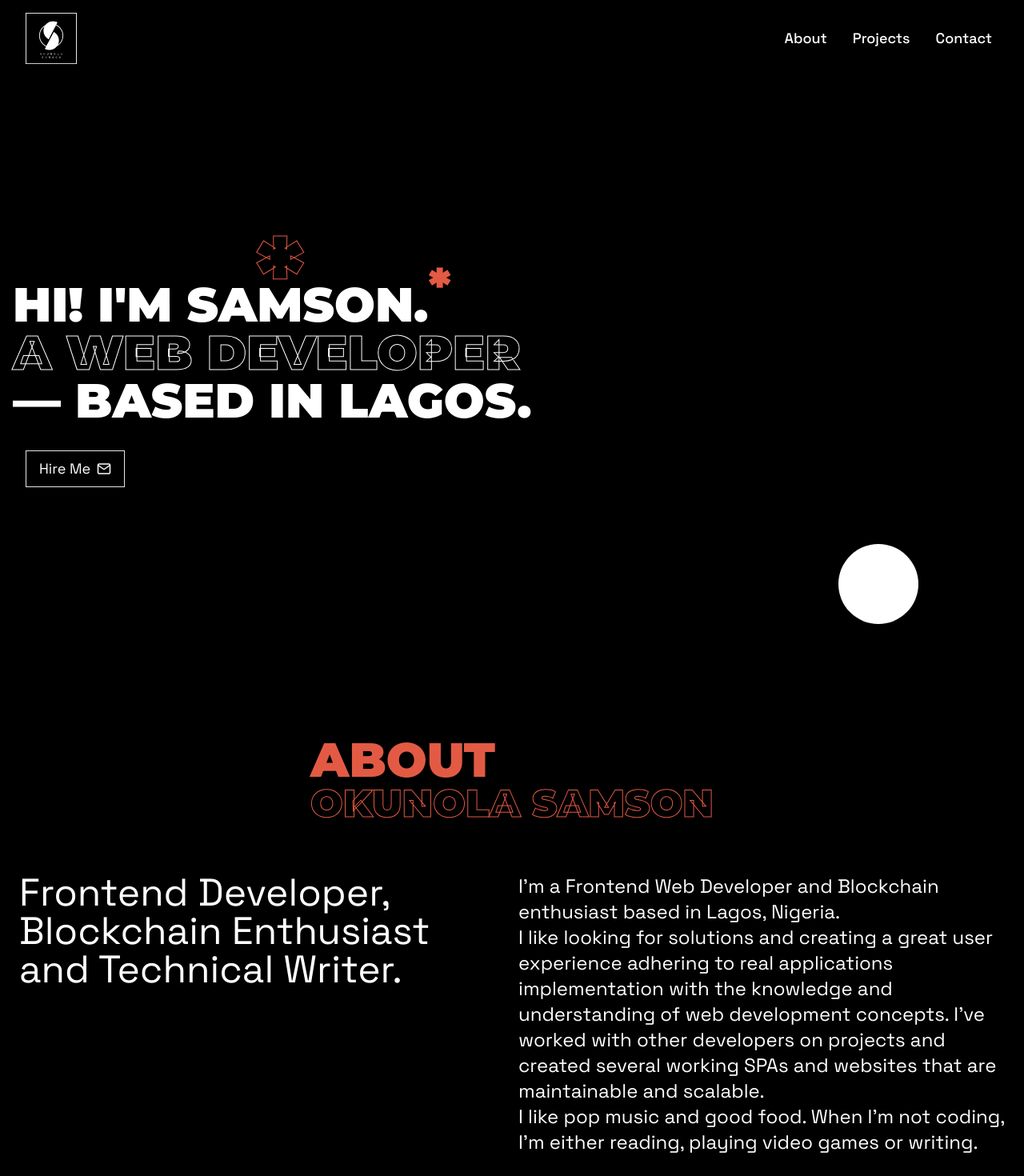
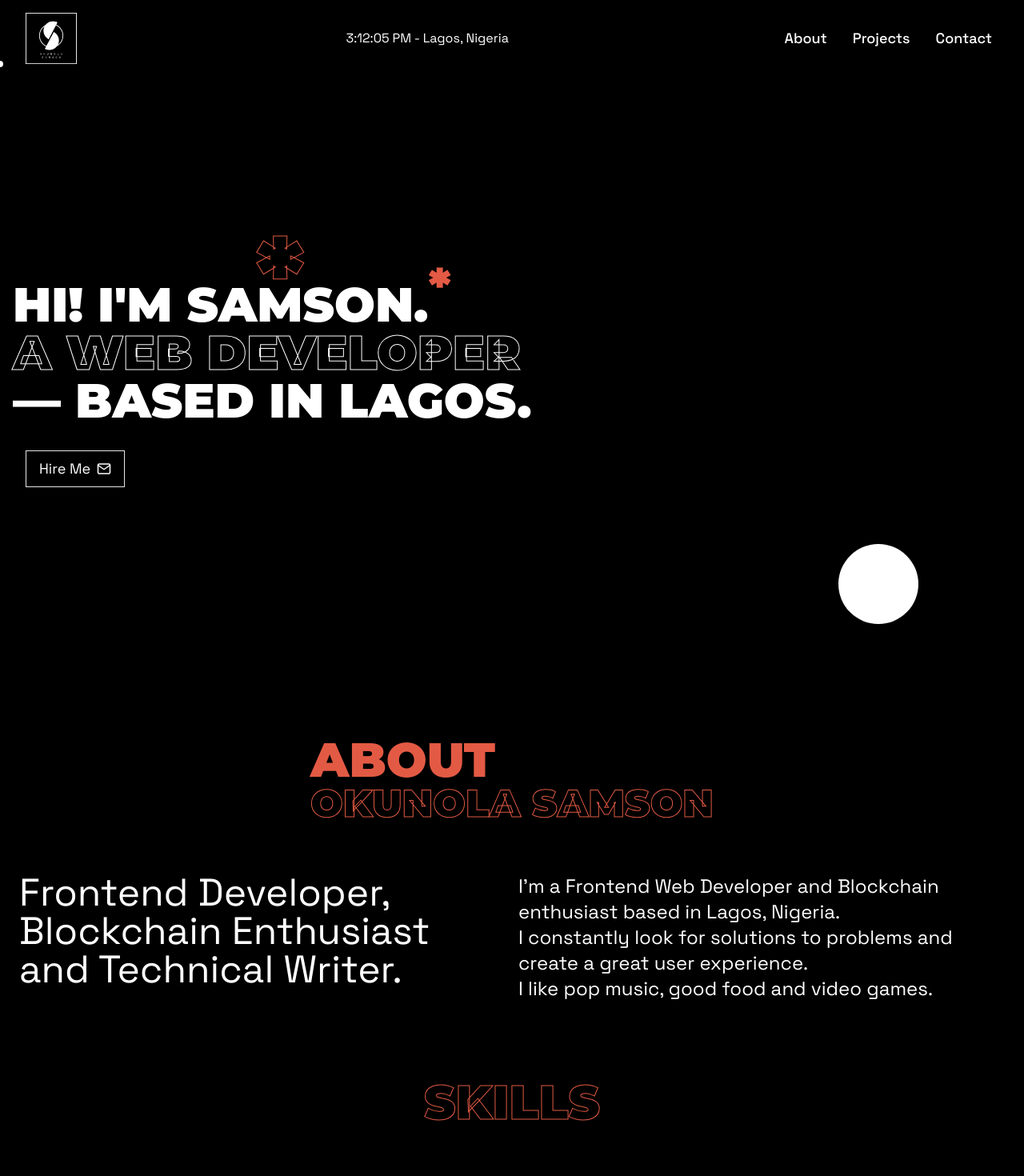
Before and after one commit to pablo-clueless/Portfolio, a React (Vite) app in the folder portfolio/: page / in a window 1280 px wide. Shown: the top 1470 px of the page at 80% size. Built offline with nearby package versions, Linux system fonts and the light colour scheme.

Commit message:
added custom cursor

```diff
--- a/portfolio/index.html
+++ b/portfolio/index.html
@@ -24,7 +24,19 @@
     <title>Samson Okunola</title>
   </head>
   <body>
+    <div class='cursor-ball'></div>
     <div id="root"></div>
     <script type="module" src="/src/main.jsx"></script>
+    <script>
+      let cursor = document.querySelector('.cursor-ball')
+      document.addEventListener('mousemove', (e) => {
+        cursor.style.top = e.pageY + 'px'
+        cursor.style.left = e.pageX + 'px'
+      })
+      document.addEventListener('mousedown', (e) => {
+        if (e.button === 0) cursor.classList.add('cursor-mousedown')
+      })
+      document.addEventListener('mouseup', () => cursor.classList.remove('cursor-mousedown'))
+    </script>
   </body>
 </html>
--- a/portfolio/src/assets/data/project-data.js
+++ b/portfolio/src/assets/data/project-data.js
@@ -16,7 +16,7 @@ export const data = [
     {
         image_dt: '/projects/bank-dapp.png',
         name: 'BANK DAPP',
-        description: "A simple project to simulate a DeFi wallet on Rinkeby testnet.",
+        description: "A simple project to simulate a DeFi wallet on the Goerli testnet.",
         live: 'https://hardhat-bank-dapp.vercel.app',
         repo: 'https://github.com/pablo-clueless/hardhat-sample-project'
     },
--- a/portfolio/src/components/About.jsx
+++ b/portfolio/src/components/About.jsx
@@ -21,10 +21,9 @@ const About = () => {
                 </div>
                 <div className='md:w-1/2 text-left w-full my-4'>
                     <p className='text-2xl text-white'>
-                        I&apos;m a Frontend Web Developer and Blockchain enthusiast based in Lagos, Nigeria.
-                        <br />
-                        I like looking for solutions and creating a great user experience adhering to real applications implementation with the knowledge and understanding of web development concepts. I&apos;ve worked with other developers on projects and created several working SPAs and websites that are maintainable and scalable.<br />
-                        I like pop music and good food. When I&apos;m not coding, I&apos;m either reading, playing video games or writing.
+                        I&apos;m a Frontend Web Developer and Blockchain enthusiast based in Lagos, Nigeria.<br />
+                        I constantly look for solutions to problems and create a great user experience.<br />
+                        I like pop music, good food and video games.
                     </p>
                 </div>
             </div>
--- a/portfolio/src/components/Navbar.jsx
+++ b/portfolio/src/components/Navbar.jsx
@@ -1,4 +1,4 @@
-import React from 'react'
+import React, { useEffect, useState } from 'react'
 import { FiX } from 'react-icons/fi'
 
 import logo from '/images/logo.png'
@@ -8,10 +8,26 @@ const links = ['about', 'projects', 'contact']
 
 const Navbar = () => {
     const { isOpen, toggleOpen } = useStateContext()
+    const [time, setTime] = useState(new Date)
+
+    const refreshTime = () => setTime(new Date())
+
+    useEffect(() => {
+        const timer = setInterval(() => {
+            refreshTime()
+        },1000)
+        return () => clearInterval(timer)
+    },[])
 
   return (
     <nav className='w-screen flex items-center justify-between fixed top-0 left-0 py-4 px-8 bg-black z-50'>
             <img src={logo} alt="logo" className='md:w-16 md:h-16 w-12 h-12' />
+
+            <div>
+                <p className='text-md text-white'>
+                    {time.toLocaleTimeString()} - Lagos, Nigeria
+                </p>
+            </div>
 
             <ul className='md:flex items-center gap-4 hidden'>
                 {links.map((link) => (
@@ -25,8 +41,8 @@ const Navbar = () => {
             <div className='block md:hidden text-white text-2xl cursor-pointer' onClick={toggleOpen}>
                 {isOpen ? <FiX /> :
                 <div className='flex flex-col justify-center gap-2 h-4 w-8'>
-                    <span className='w-full h-0.5 bg-white rounded-sm'></span>
-                    <span className='w-3/4 h-0.5 bg-white rounded-sm self-end'></span>
+                    <span className='w-full h-[1px] bg-white rounded-sm'></span>
+                    <span className='w-3/4 h-[1px] bg-white rounded-sm self-end'></span>
                 </div>
                 }
             </div>
--- a/portfolio/src/index.css
+++ b/portfolio/src/index.css
@@ -8,6 +8,7 @@
   box-sizing: border-box;
   margin: 0;
   padding: 0;
+  cursor: none;
 }
 
 html {
@@ -66,3 +67,17 @@ body {
   transition: transform 0.5s cubic-bezier(0.85, 0, 0.15, 1);
   overflow: hidden;
 }
+
+.cursor-ball {
+  width: 8px;
+  height: 8px;
+  background: #FFF;
+}
+
+.cursor-ball {
+  border-radius: 50%;
+  position: absolute;
+  z-index: 100;
+  pointer-events: none;
+  transform: translate(-50%, -50%)
+}
```
